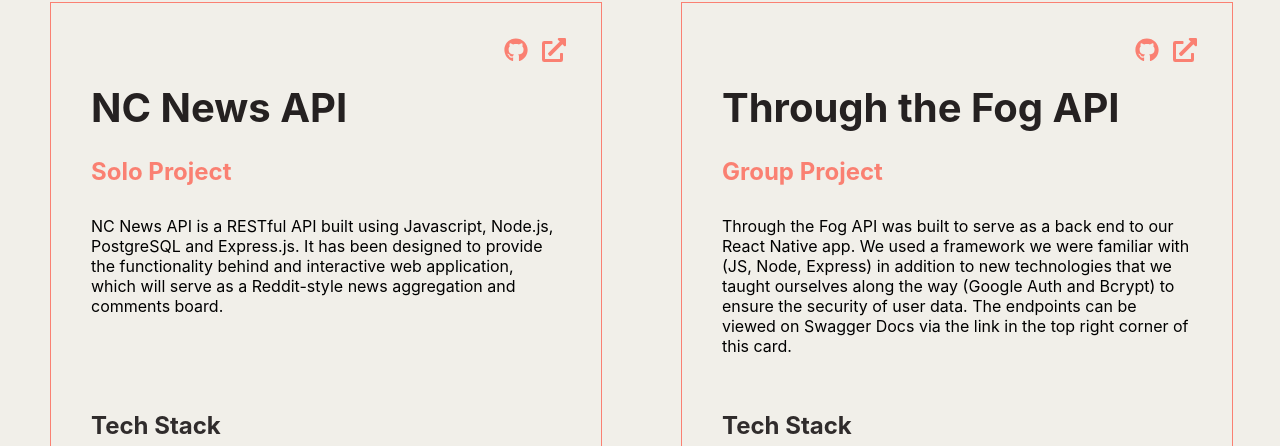
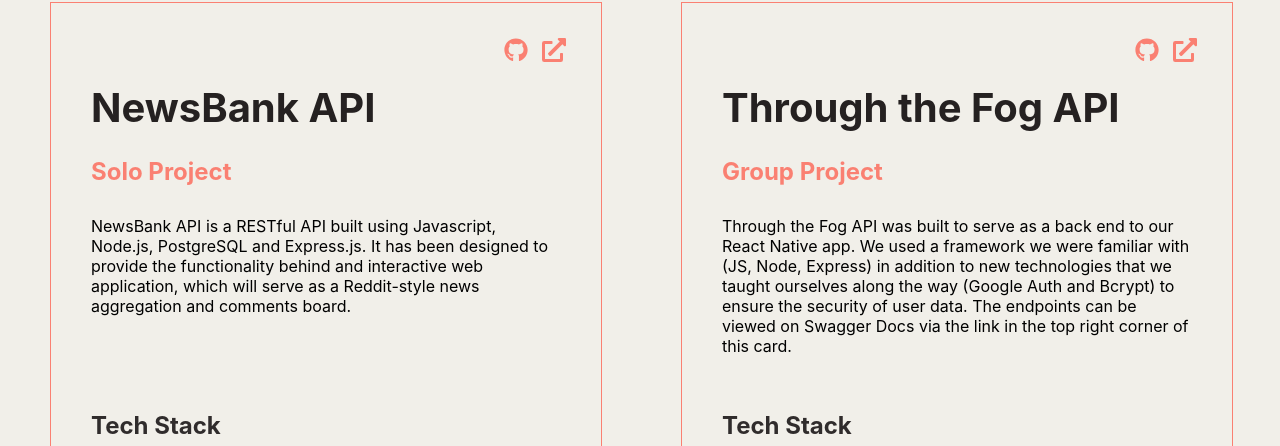
Before and after one commit to leahbanks/portfolio, a React (Create React App) app: page / in a window 1280 px wide. Shown: the part 2780-3226 px from the top of the page. Built offline with nearby package versions, Linux system fonts and the light colour scheme.

Commit message:
changed name of news app

```diff
--- a/src/data/project-data.js
+++ b/src/data/project-data.js
@@ -17,9 +17,9 @@ import { SiPassport, SiGooglemaps, SiExpress } from "react-icons/si";
 
 export const projects = [
   {
-    title: "NC News",
+    title: "NewsBank",
     type: "Solo Project",
-    info: "NC News is an interactive web application built using React with a mobile-first mindset and responsive layout. It serves as a news aggregation and comments board, allowing users to log in, browse the various articles by topic/popularity and get involved in the discussion. The app uses the NC News API to fetch the stories and allow the logged in user to interact with them via comments and votes.",
+    info: "NewsBank is an interactive web application built using React with a mobile-first mindset and responsive layout. It serves as a news aggregation and comments board, allowing users to log in, browse the various articles by topic/popularity and get involved in the discussion. The app uses the NC News API to fetch the stories and allow the logged in user to interact with them via comments and votes.",
     tech: [
       { name: "javascript logo", img: <DiJsBadge /> },
       { name: "react logo", img: <DiReact /> },
@@ -47,9 +47,9 @@ export const projects = [
       "https://user-images.githubusercontent.com/23381975/229468456-36d01223-2820-46d6-86a5-441aef5a1640.mp4",
   },
   {
-    title: "NC News API",
+    title: "NewsBank API",
     type: "Solo Project",
-    info: "NC News API is a RESTful API built using Javascript, Node.js, PostgreSQL and Express.js. It has been designed to provide the functionality behind and interactive web application, which will serve as a Reddit-style news aggregation and comments board.",
+    info: "NewsBank API is a RESTful API built using Javascript, Node.js, PostgreSQL and Express.js. It has been designed to provide the functionality behind and interactive web application, which will serve as a Reddit-style news aggregation and comments board.",
     tech: [
       { name: "javascript logo", img: <DiJsBadge /> },
       { name: "postgresql logo", img: <DiPostgresql /> },
```
